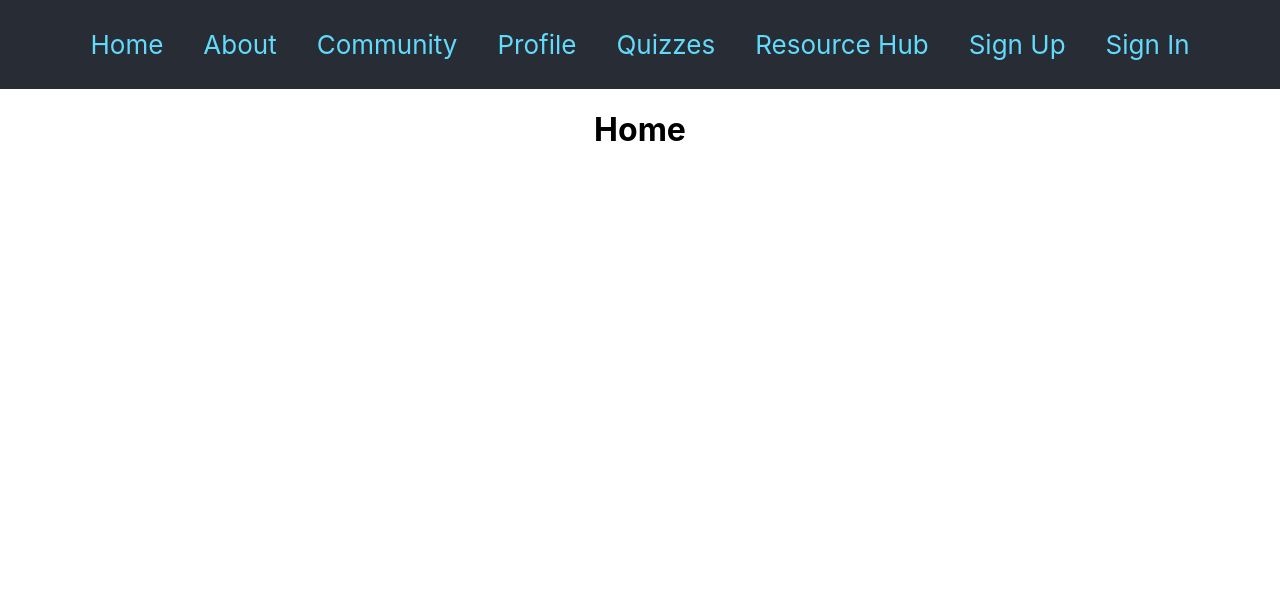
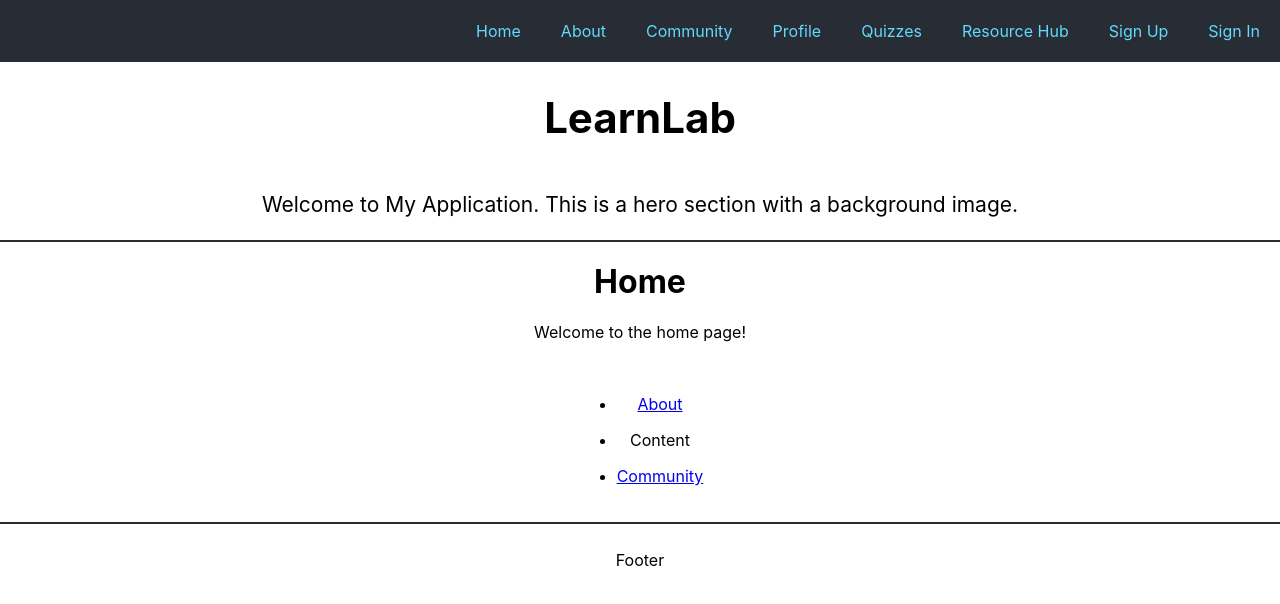
Before and after one commit to Norie06/LearnLab, a React (Create React App) app: page / in a window 1280 px wide. Shown: the top 604 px of the page. Built offline with nearby package versions, Linux system fonts and the light colour scheme.

Commit message:
Worked on it

```diff
--- a/src/App.css
+++ b/src/App.css
@@ -14,23 +14,35 @@
 }
 
 .App-header {
-  background-color: #282c34;
-  padding: 3px;
+  display: none;
+  background-color: white;
+  padding: 2px;
   display: flex;
   flex-direction: column;
   align-items: center;
   justify-content: center;
-  font-size: calc(10px + 2vmin);
-  color: white;
+  font-size: calc(5px + 2vmin);
+  color: black;
+  outline: #282c34 solid 2px;
 }
 
 .App-link {
   color: #61dafb;
 }
 
+nav {
+  display: flex;
+  width: 100%;
+  background-color: #282c34;
+  padding: 5px 0;
+  justify-content: center;
+  align-items: center;
+}
+
 nav ul {
   list-style-type: none;
   padding: 0;
+  margin-left: auto;
 }
 
 nav ul li {
@@ -43,6 +55,22 @@ nav ul li a {
   text-decoration: none;
 }
 
+footer {
+  background-color: white;
+  color: black;
+  text-align: center;
+  padding: 10px 0;
+  border-top: #282c34 solid 2px;
+}
+
+.Horizontal-list {
+  display: flex;
+  flex-direction: row;
+  align-items: center;
+  justify-content: center;
+  padding: 20px;
+}
+
 @keyframes App-logo-spin {
   from {
     transform: rotate(0deg);
--- a/src/App.js
+++ b/src/App.js
@@ -12,8 +12,6 @@ import SignIn from './pages/SignIn';
 function App() {
   return (
     <div className="App">
-      <header className="App-header">
-        <div>
       <nav>
         <ul>
           <li>
@@ -42,8 +40,6 @@ function App() {
           </li>
         </ul>
       </nav>
-        </div>
-      </header>
       <div>
         <Routes>
           <Route path="/" element={<Home />} />
@@ -56,6 +52,11 @@ function App() {
           <Route path="/sign-in" element={<SignIn />} />
         </Routes>
       </div>
+      <main>
+      </main>
+      <footer>
+        <p>Footer</p>
+      </footer>
     </div>
   );
 }
--- a/src/pages/About.jsx
+++ b/src/pages/About.jsx
@@ -2,7 +2,7 @@ function About() {
   return (
     <div>
       <h1>About</h1>
-      <p>This is the about page</p>
+        <p>This is the about page</p>
     </div>
   );
 }
--- a/src/pages/Home.jsx
+++ b/src/pages/Home.jsx
@@ -1,7 +1,29 @@
 function Home() {
   return (
     <div>
+      <header className="App-header">
+        <h1>LearnLab</h1>
+        <p>Welcome to My Application. This is a hero section with a background image.</p>
+      </header>
       <h1>Home</h1>
+      <div id="home_hero">
+        <p>Welcome to the home page!</p>
+      </div>
+      <div id="home_content" className="Horizontal-list">
+        <ul>
+          <li>
+            <a href="/about">About</a>
+          </li>
+          <li>
+            <div>
+              <p>Content</p>
+            </div>
+          </li>
+          <li>
+            <a href="/community">Community</a>
+          </li>
+        </ul>
+      </div>
     </div>
   );
 }
--- a/src/pages/ResourceHub.jsx
+++ b/src/pages/ResourceHub.jsx
@@ -1,4 +1,4 @@
-function ResearchHub() {
+function ResourceHub() {
   return (
     <div>
       <h1>Research Hub</h1>
@@ -6,4 +6,4 @@ function ResearchHub() {
   );
 }
 
-export default ResearchHub;
+export default ResourceHub;
--- a/src/pages/SignIn.jsx
+++ b/src/pages/SignIn.jsx
@@ -0,0 +1,9 @@
+function SignIn() {
+  return (
+    <div>
+      <h1>SignIn</h1>
+    </div>
+  );
+}
+
+export default SignIn;
```
Also changed, not shown: src/pages/LearningStyles.jsx (added, +10 -0 lines), src/pages/NoteTaking.jsx (added, +12 -0 lines), src/pages/Profile.jsx (indentation only). Lines whose indentation alone changed are shown as unchanged.
